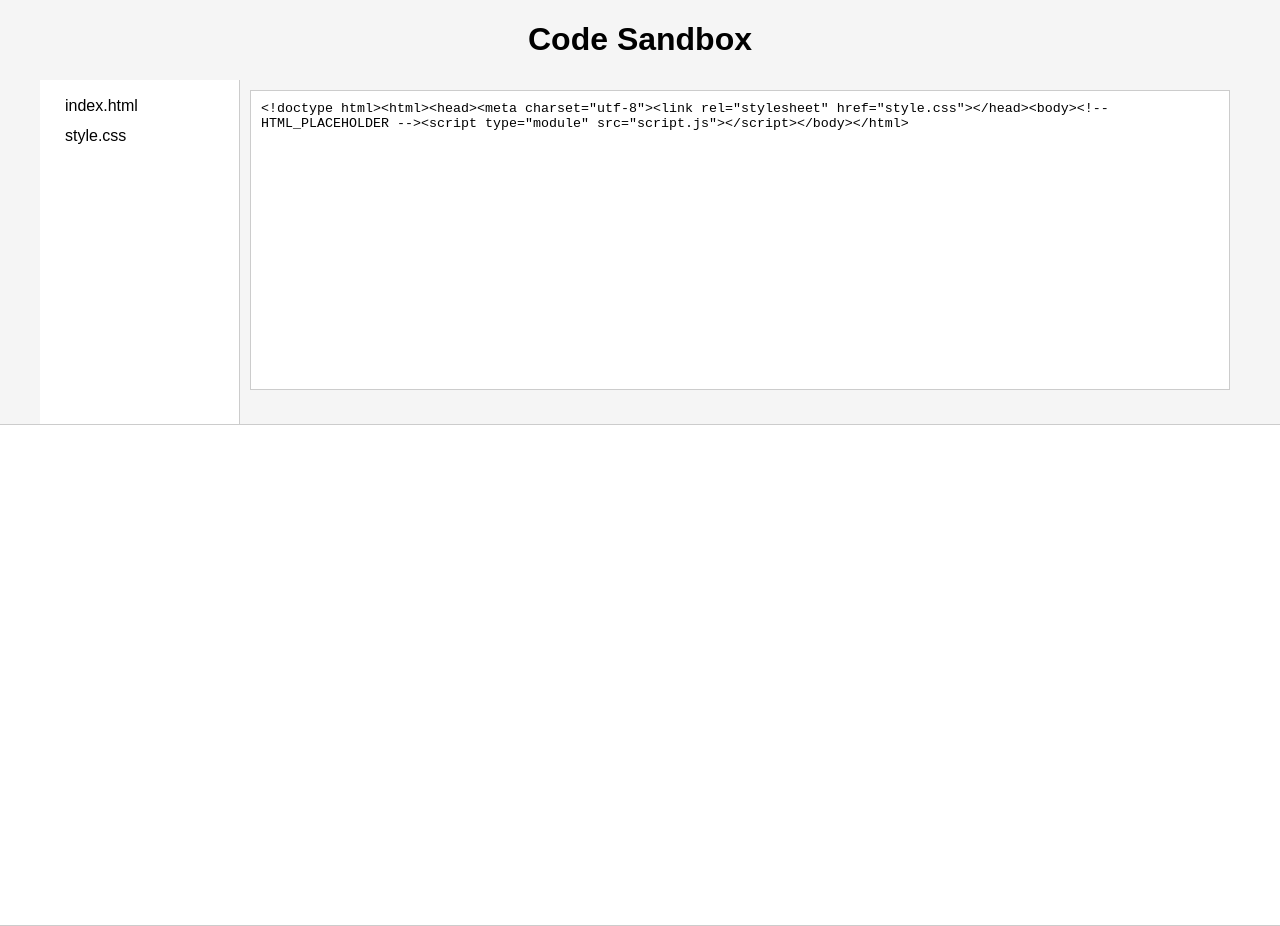
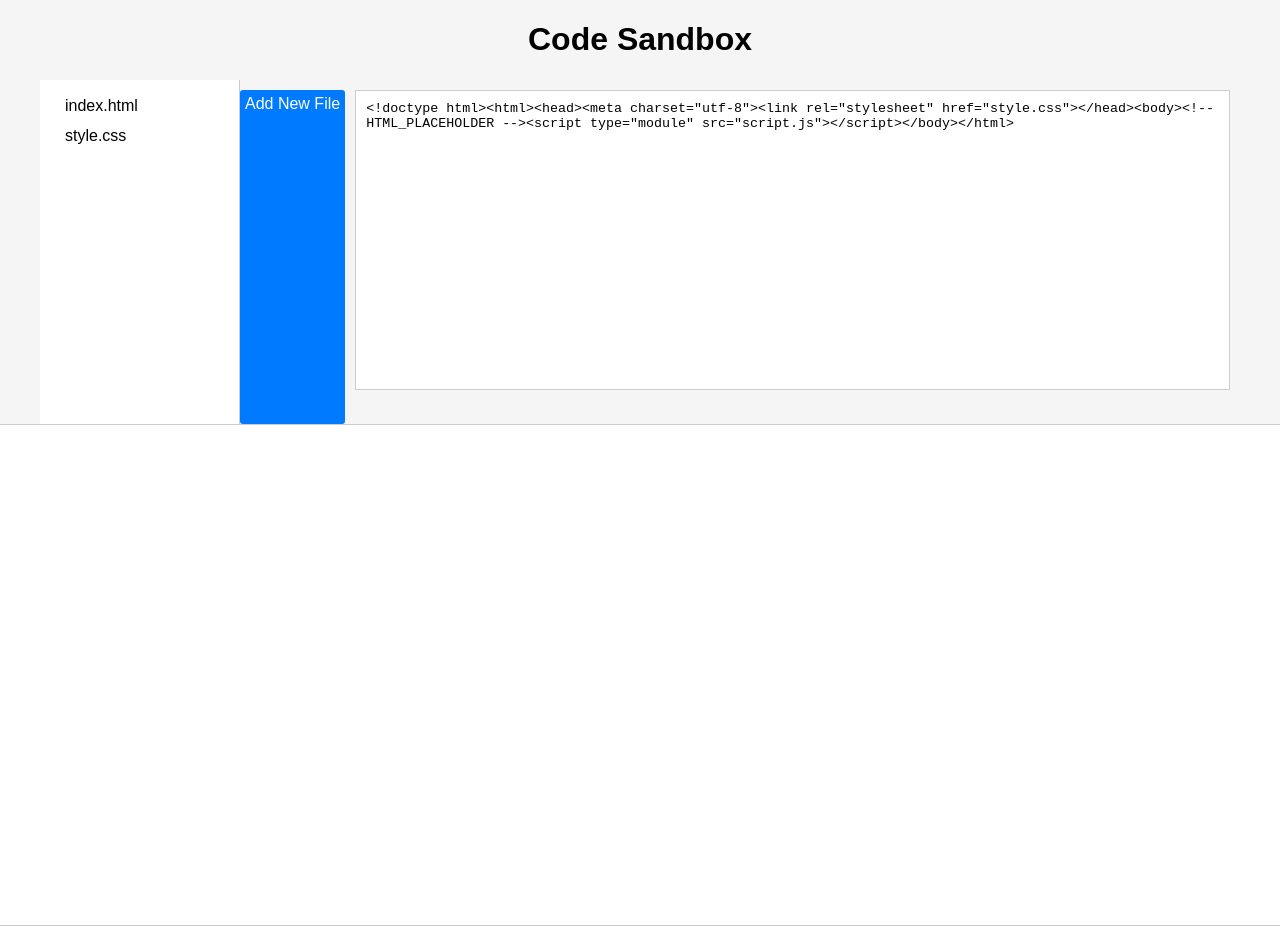
Before and after one commit to YuushaExa/advancedcodep, a plain HTML site: page index.html in a window 1280 px wide. Drawn offline with Linux system fonts and the light colour scheme.

Commit message:
Update index.html

```diff
--- a/index.html
+++ b/index.html
@@ -79,6 +79,7 @@
     <h1>Code Sandbox</h1>
     <div id="container">
         <div id="file-tree"></div>
+                    <div class="add-file">Add New File</div>
         <div id="editor">
             <textarea id="file-content" placeholder="File content"></textarea>
         </div>
```
